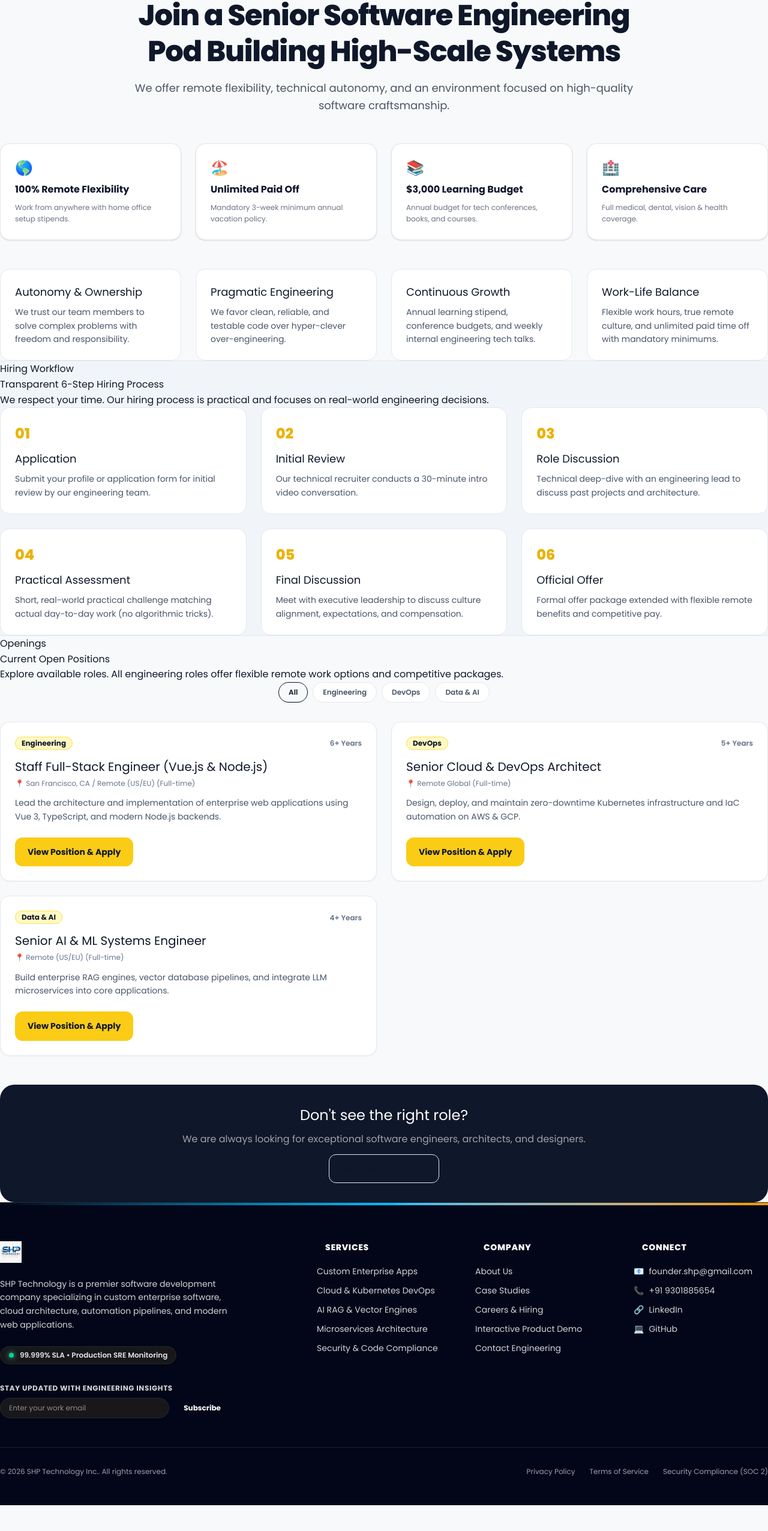
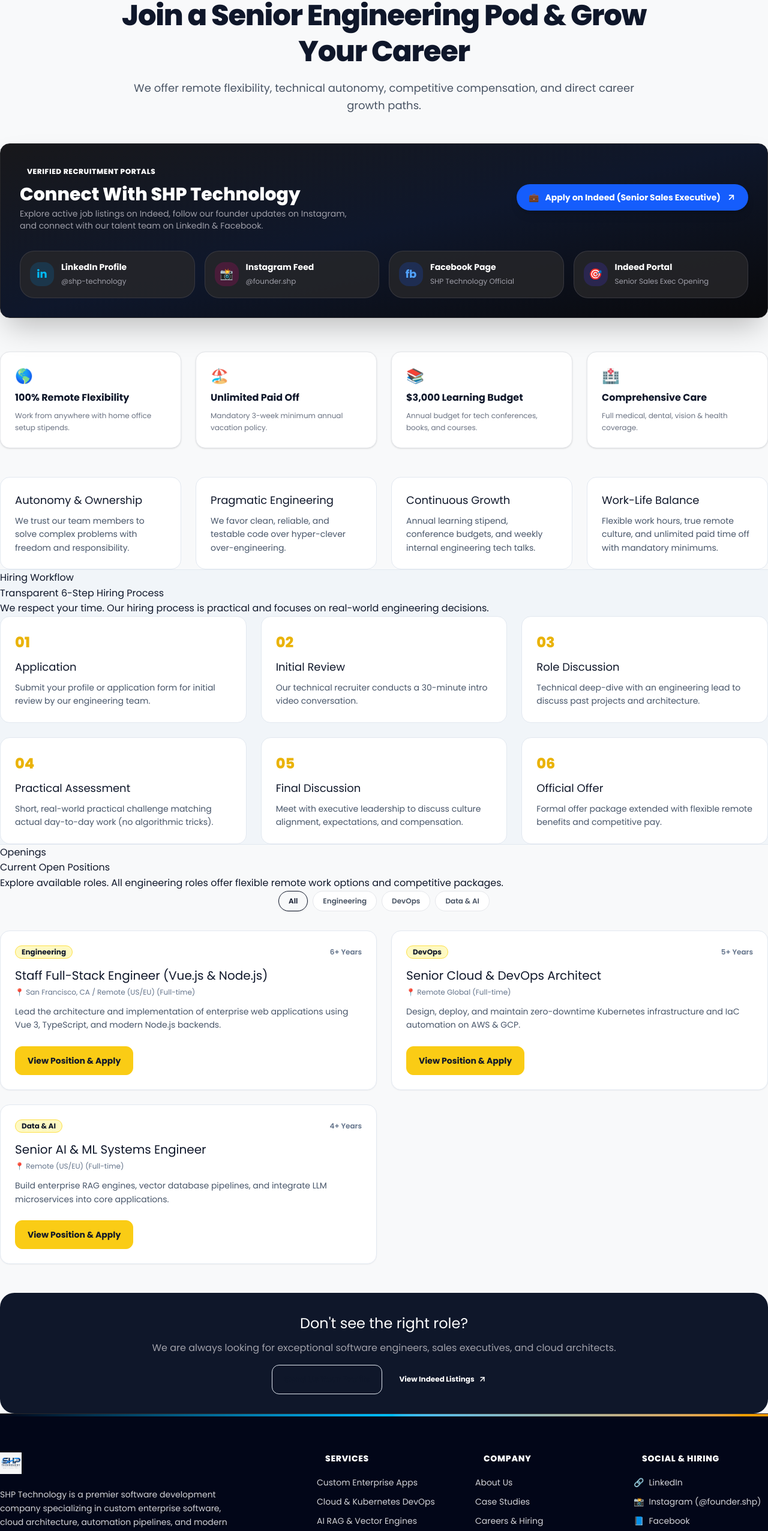
Before and after one commit to SHP-Association/website, a Vue app: page /website/careers in a window 1280 px wide. Shown: the part 130-2682 px from the top of the page at 60% size. Before the commit the page ends 2639 px from the top, so only its background shows below. Built offline with nearby package versions, Linux system fonts and the light colour scheme.

Commit message:
feat: add social and recruitment tracking links for LinkedIn, Instagram, Facebook, and Indeed to Careers page and Footer

```diff
--- a/src/components/layout/AppFooter.vue
+++ b/src/components/layout/AppFooter.vue
@@ -75,23 +75,23 @@
       <div class="flex flex-col gap-3">
         <h4 class="text-white text-sm font-extrabold uppercase tracking-wider mb-2 flex items-center gap-2">
           <span class="w-1.5 h-1.5 rounded-full bg-brand-yellow"></span>
-          Connect
+          Social & Hiring
         </h4>
-        <a :href="`mailto:${siteConfig.contact.email}`" class="text-zinc-300 hover:text-brand-yellow text-sm transition-all hover:translate-x-1 flex items-center gap-2">
-          <span>📧</span>
-          <span>{{ siteConfig.contact.email }}</span>
-        </a>
-        <a :href="`tel:${siteConfig.contact.phone}`" class="text-zinc-300 hover:text-brand-yellow text-sm transition-all hover:translate-x-1 flex items-center gap-2">
-          <span>📞</span>
-          <span>{{ siteConfig.contact.phone }}</span>
-        </a>
         <a :href="siteConfig.socials.linkedin" target="_blank" rel="noopener noreferrer" class="text-zinc-300 hover:text-brand-yellow text-sm transition-all hover:translate-x-1 flex items-center gap-2">
           <span>🔗</span>
           <span>LinkedIn</span>
         </a>
-        <a :href="siteConfig.socials.github" target="_blank" rel="noopener noreferrer" class="text-zinc-300 hover:text-brand-yellow text-sm transition-all hover:translate-x-1 flex items-center gap-2">
-          <span>💻</span>
-          <span>GitHub</span>
+        <a :href="siteConfig.socials.instagram" target="_blank" rel="noopener noreferrer" class="text-zinc-300 hover:text-brand-yellow text-sm transition-all hover:translate-x-1 flex items-center gap-2">
+          <span>📸</span>
+          <span>Instagram (@founder.shp)</span>
+        </a>
+        <a :href="siteConfig.socials.facebook" target="_blank" rel="noopener noreferrer" class="text-zinc-300 hover:text-brand-yellow text-sm transition-all hover:translate-x-1 flex items-center gap-2">
+          <span>📘</span>
+          <span>Facebook</span>
+        </a>
+        <a :href="siteConfig.socials.indeed" target="_blank" rel="noopener noreferrer" class="text-zinc-300 hover:text-brand-yellow text-sm transition-all hover:translate-x-1 flex items-center gap-2">
+          <span>💼</span>
+          <span>Indeed Jobs</span>
         </a>
       </div>
     </div>
@@ -130,7 +130,6 @@ const handleSubscribe = async () => {
 
   try {
     if (webhookUrl) {
-      // Send subscriber data to Google Apps Script Web App / Webhook
       await fetch(webhookUrl, {
         method: 'POST',
         mode: 'no-cors',
--- a/src/config/site.config.ts
+++ b/src/config/site.config.ts
@@ -25,8 +25,11 @@ export interface CompanyConfig {
   };
   socials: {
     linkedin: string;
+    instagram: string;
+    facebook: string;
     github: string;
     twitter: string;
+    indeed: string;
   };
   site: {
     url: string;
@@ -66,9 +69,12 @@ export const siteConfig: CompanyConfig = {
     responseSLA: '4 business hours'
   },
   socials: {
-    linkedin: 'https://linkedin.com/company/shp-technologies',
+    linkedin: 'https://www.linkedin.com/in/shp-technology-5b8ba1430/?utm_source=linkedin&utm_medium=social&utm_campaign=shp_technology',
+    instagram: 'https://www.instagram.com/founder.shp/?utm_source=instagram&utm_medium=social&utm_campaign=shp_technology',
+    facebook: 'https://www.facebook.com/profile.php?id=61593774120280&utm_source=facebook&utm_medium=social&utm_campaign=shp_technology',
     github: 'https://github.com/sandeshPatel06',
-    twitter: 'https://twitter.com/shptech'
+    twitter: 'https://twitter.com/shptech',
+    indeed: 'https://in.indeed.com/job/senior-sales-executive-a12c481dc18fc1c2?utm_source=indeed&utm_medium=job_portal&utm_campaign=shp_recruitment'
   },
   site: {
     url: 'https://sandeshpatel06.github.io/website/',
--- a/src/views/Careers.vue
+++ b/src/views/Careers.vue
@@ -3,14 +3,94 @@
     <SectionContainer>
       <div class="max-w-4xl mx-auto text-center mb-12 animate-fade-in-up">
         <span class="inline-flex items-center gap-2 bg-brand-light dark:bg-zinc-800 border border-brand-border dark:border-zinc-700 px-3.5 py-1.5 rounded-full text-xs font-semibold text-darkText dark:text-zinc-200 mb-4">
-          Engineering Careers
+          Engineering Careers & Recruitment
         </span>
         <h1 class="text-4xl md:text-5xl font-extrabold text-darkText dark:text-white tracking-tight mb-4 leading-tight">
-          Join a Senior Software Engineering Pod Building High-Scale Systems
+          Join a Senior Engineering Pod & Grow Your Career
         </h1>
         <p class="text-lg text-gray-600 dark:text-zinc-300 leading-relaxed">
-          We offer remote flexibility, technical autonomy, and an environment focused on high-quality software craftsmanship.
+          We offer remote flexibility, technical autonomy, competitive compensation, and direct career growth paths.
         </p>
+      </div>
+
+      <!-- Official Recruitment & Social Connect Hub -->
+      <div class="mb-14 p-8 rounded-2xl bg-gradient-to-br from-zinc-900 via-slate-900 to-zinc-950 text-white shadow-2xl border border-zinc-800 relative overflow-hidden">
+        <div class="absolute -right-12 -bottom-12 w-64 h-64 bg-brand-yellow/10 rounded-full blur-3xl pointer-events-none"></div>
+
+        <div class="relative z-10">
+          <div class="flex flex-col lg:flex-row items-start lg:items-center justify-between gap-6 mb-8">
+            <div>
+              <span class="inline-block bg-brand-yellow text-darkText font-extrabold text-xs px-3 py-1 rounded-full uppercase tracking-wider mb-2">Verified Recruitment Portals</span>
+              <h2 class="text-2xl md:text-3xl font-extrabold text-white">Connect With SHP Technology</h2>
+              <p class="text-zinc-400 text-sm mt-1 max-w-xl">Explore active job listings on Indeed, follow our founder updates on Instagram, and connect with our talent team on LinkedIn & Facebook.</p>
+            </div>
+            <a
+              :href="siteConfig.socials.indeed"
+              target="_blank"
+              rel="noopener noreferrer"
+              class="inline-flex items-center gap-2.5 px-5 py-3 rounded-xl bg-blue-600 hover:bg-blue-500 text-white font-bold text-sm shadow-lg transition-all hover:scale-105 shrink-0"
+            >
+              <span>💼</span>
+              <span>Apply on Indeed (Senior Sales Executive)</span>
+              <svg xmlns="http://www.w3.org/2000/svg" width="16" height="16" viewBox="0 0 24 24" fill="none" stroke="currentColor" stroke-width="2.5" stroke-linecap="round" stroke-linejoin="round"><line x1="7" y1="17" x2="17" y2="7"/><polyline points="7 7 17 7 17 17"/></svg>
+            </a>
+          </div>
+
+          <!-- Social Tracking Links Grid -->
+          <div class="grid grid-cols-1 sm:grid-cols-2 lg:grid-cols-4 gap-4">
+            <a
+              :href="siteConfig.socials.linkedin"
+              target="_blank"
+              rel="noopener noreferrer"
+              class="p-4 rounded-xl bg-zinc-800/80 hover:bg-zinc-800 border border-zinc-700/80 flex items-center gap-3 transition-all hover:-translate-y-0.5 group"
+            >
+              <div class="w-10 h-10 rounded-lg bg-sky-600/20 text-sky-400 flex items-center justify-center font-bold text-lg group-hover:scale-110 transition-transform">in</div>
+              <div>
+                <strong class="text-white text-sm block group-hover:text-brand-yellow transition-colors">LinkedIn Profile</strong>
+                <span class="text-xs text-zinc-400">@shp-technology</span>
+              </div>
+            </a>
+
+            <a
+              :href="siteConfig.socials.instagram"
+              target="_blank"
+              rel="noopener noreferrer"
+              class="p-4 rounded-xl bg-zinc-800/80 hover:bg-zinc-800 border border-zinc-700/80 flex items-center gap-3 transition-all hover:-translate-y-0.5 group"
+            >
+              <div class="w-10 h-10 rounded-lg bg-pink-600/20 text-pink-400 flex items-center justify-center font-bold text-lg group-hover:scale-110 transition-transform">📸</div>
+              <div>
+                <strong class="text-white text-sm block group-hover:text-brand-yellow transition-colors">Instagram Feed</strong>
+                <span class="text-xs text-zinc-400">@founder.shp</span>
+              </div>
+            </a>
+
+            <a
+              :href="siteConfig.socials.facebook"
+              target="_blank"
+              rel="noopener noreferrer"
+              class="p-4 rounded-xl bg-zinc-800/80 hover:bg-zinc-800 border border-zinc-700/80 flex items-center gap-3 transition-all hover:-translate-y-0.5 group"
+            >
+              <div class="w-10 h-10 rounded-lg bg-blue-600/20 text-blue-400 flex items-center justify-center font-bold text-lg group-hover:scale-110 transition-transform">fb</div>
+              <div>
+                <strong class="text-white text-sm block group-hover:text-brand-yellow transition-colors">Facebook Page</strong>
+                <span class="text-xs text-zinc-400">SHP Technology Official</span>
+              </div>
+            </a>
+
+            <a
+              :href="siteConfig.socials.indeed"
+              target="_blank"
+              rel="noopener noreferrer"
+              class="p-4 rounded-xl bg-zinc-800/80 hover:bg-zinc-800 border border-zinc-700/80 flex items-center gap-3 transition-all hover:-translate-y-0.5 group"
+            >
+              <div class="w-10 h-10 rounded-lg bg-indigo-600/20 text-indigo-400 flex items-center justify-center font-bold text-lg group-hover:scale-110 transition-transform">🎯</div>
+              <div>
+                <strong class="text-white text-sm block group-hover:text-brand-yellow transition-colors">Indeed Portal</strong>
+                <span class="text-xs text-zinc-400">Senior Sales Exec Opening</span>
+              </div>
+            </a>
+          </div>
+        </div>
       </div>
 
       <!-- Perks & Benefits Grid -->
@@ -85,12 +165,23 @@
         </BaseCard>
       </div>
 
-      <div class="spontaneous-apply-banner">
+      <div class="spontaneous-apply-banner flex flex-col items-center justify-center text-center">
         <h3>Don't see the right role?</h3>
-        <p>We are always looking for exceptional software engineers, architects, and designers.</p>
-        <BaseButton to="/contact" variant="outline" class="mt-3">
-          Send Us Your Profile
-        </BaseButton>
+        <p class="mb-4">We are always looking for exceptional software engineers, sales executives, and cloud architects.</p>
+        <div class="flex flex-wrap gap-3 justify-center">
+          <BaseButton to="/contact" variant="outline">
+            Send Us Your Profile
+          </BaseButton>
+          <a
+            :href="siteConfig.socials.indeed"
+            target="_blank"
+            rel="noopener noreferrer"
+            class="px-4 py-2.5 rounded-xl bg-brand-yellow text-darkText font-bold text-xs hover:bg-brand-hover transition-colors flex items-center gap-1.5"
+          >
+            <span>View Indeed Listings</span>
+            <svg xmlns="http://www.w3.org/2000/svg" width="14" height="14" viewBox="0 0 24 24" fill="none" stroke="currentColor" stroke-width="2.5" stroke-linecap="round" stroke-linejoin="round"><line x1="7" y1="17" x2="17" y2="7"/><polyline points="7 7 17 7 17 17"/></svg>
+          </a>
+        </div>
       </div>
     </SectionContainer>
   </div>
@@ -103,11 +194,12 @@ import BaseCard from '@/components/common/BaseCard.vue';
 import BaseBadge from '@/components/common/BaseBadge.vue';
 import BaseButton from '@/components/common/BaseButton.vue';
 import { jobsData, hiringProcessSteps, companyCultureValues } from '@/data/jobs';
+import { siteConfig } from '@/config/site.config';
 import { useSeoMeta } from '@/composables/useSeoMeta';
 
 useSeoMeta({
   title: 'Careers & Open Senior Engineering Roles',
-  description: 'Explore engineering job opportunities at SHP Technology. Learn about our culture, hiring process, remote perks, and competitive packages.'
+  description: 'Explore job opportunities at SHP Technology. View our Indeed portal, LinkedIn, Instagram, and Facebook recruitment channels.'
 });
 
 const activeDept = ref('All');
@@ -263,7 +355,6 @@ const perks = [
   color: var(--text-inverse);
   padding: var(--space-8);
   border-radius: var(--radius-xl);
-  text-align: center;
 }
 
 .spontaneous-apply-banner h3 {
```
Also changed, not shown: 1 other file (tests, documents, lock files or other folders).
